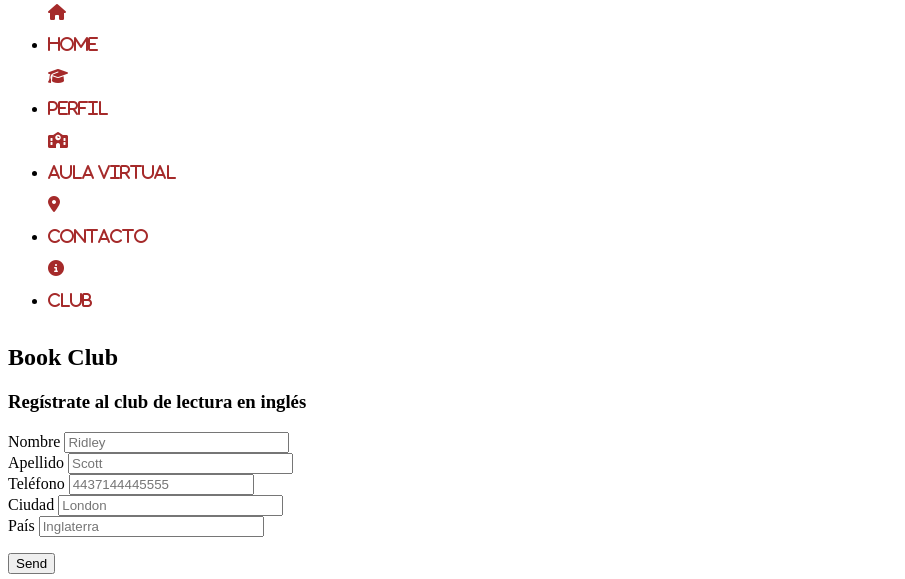
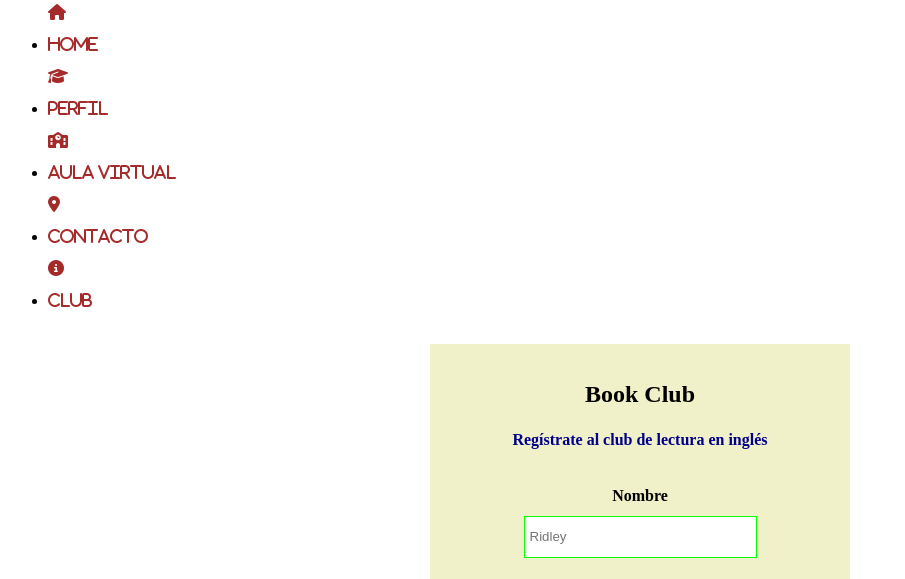
Before and after one commit to silvinavgonzalezlorenzo/SVGLapi, a plain HTML site: page api_frontend/registroClub.html in a window 1280 px wide. Shown: the part 40-619 px from the top of the page, without its empty margins (0-905 px from the left). Drawn offline with Linux system fonts and the light colour scheme.

Commit message:
ajustes registroClub.html/.css

```diff
--- a/api_frontend/registroClub.html
+++ b/api_frontend/registroClub.html
@@ -8,7 +8,7 @@
       src="https://kit.fontawesome.com/e15e8c34af.js"
       crossorigin="anonymous"
     ></script>
-    <link rel="stylesheet" href="../assets/css/styles.css" />
+    <link rel="stylesheet" href="./Styles/_registroClub.css" />
 
     <link
       rel="stylesheet"
```
Also changed, not shown: api_frontend/Styles/_registroClub.css (renamed from api_frontend/_registroClub.css).
